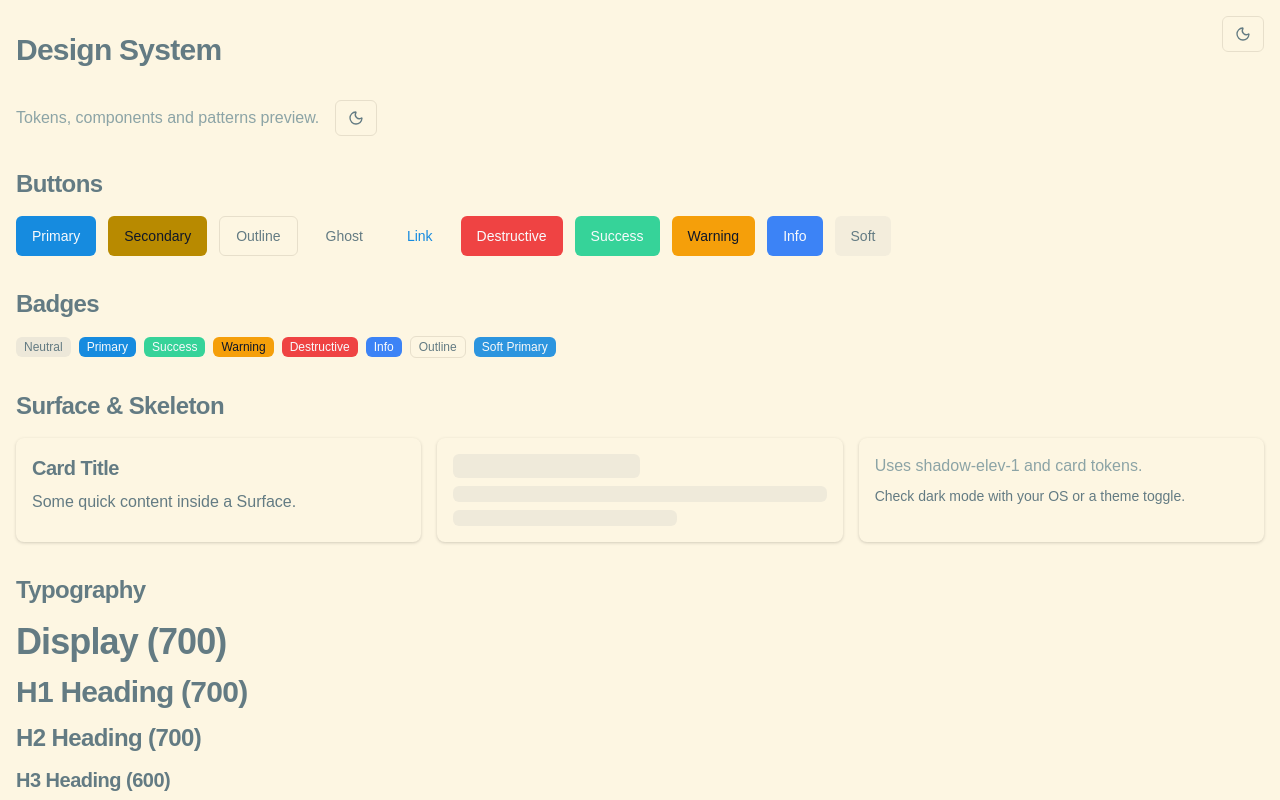
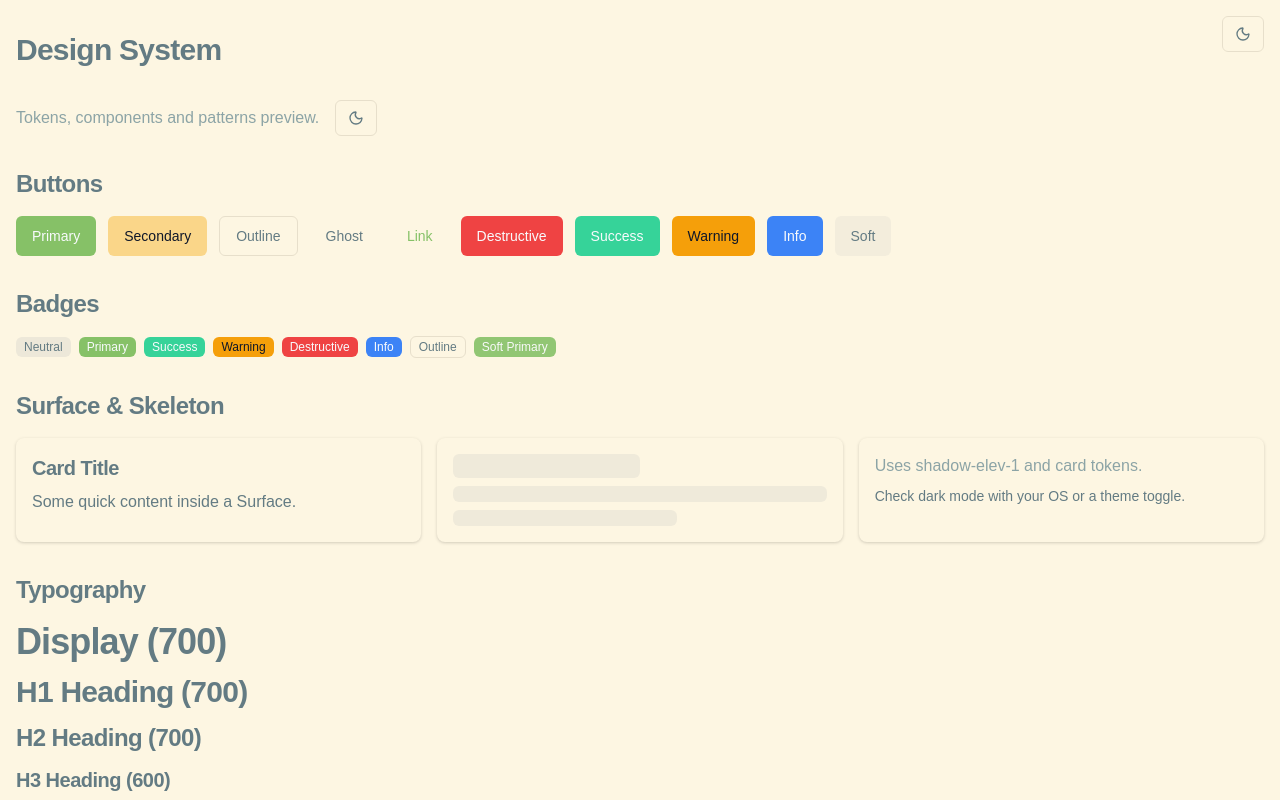
Before and after one commit to evaaaaawu/tabseed, a Next.js app: page /design-system in a window 1280 px wide. Shown: the top 800 px of the page. Built offline with nearby package versions, Linux system fonts and the light colour scheme; a web font is replaced by a local one.

Commit message:
revert(theme): restore brand primary/secondary tokens (light/dark)

```diff
--- a/src/app/globals.css
+++ b/src/app/globals.css
@@ -22,12 +22,12 @@
   --ring: 221 83% 53%;
 
   /* Brand colors */
-  /* primary: Solarized Blue #268bd2 ≈ hsl(205 82% 48%) */
-  --primary: 205 82% 48%;
+  /* primary: #86C166 ≈ hsl(99 42% 58%) */
+  --primary: 99 42% 58%;
   --primary-foreground: 210 40% 98%;
 
-  /* secondary: Solarized Yellow #b58900 ≈ hsl(45 100% 36%) */
-  --secondary: 45 100% 36%;
+  /* secondary: #FAD689 ≈ hsl(41 92% 76%) */
+  --secondary: 41 92% 76%;
   --secondary-foreground: 222 47% 11%;
 
   /* accent: neutral surface hover aligned to base2 */
@@ -79,13 +79,12 @@
   --input: 191 33% 22%;
   --ring: 224 76% 48%;
 
-  /* Keep brand readable on dark — Solarized Blue (slightly lighter) */
-  --primary: 205 82% 55%;
+  /* Keep brand readable on dark */
+  --primary: 99 43% 52%;
   --primary-foreground: 210 40% 98%;
 
-  /* Solarized Yellow on dark */
-  --secondary: 45 100% 45%;
-  --secondary-foreground: 193 100% 11%;
+  --secondary: 41 88% 70%;
+  --secondary-foreground: 222 47% 11%;
 
   /* accent on dark: base02 */
   --accent: 192 88% 13%;
```
